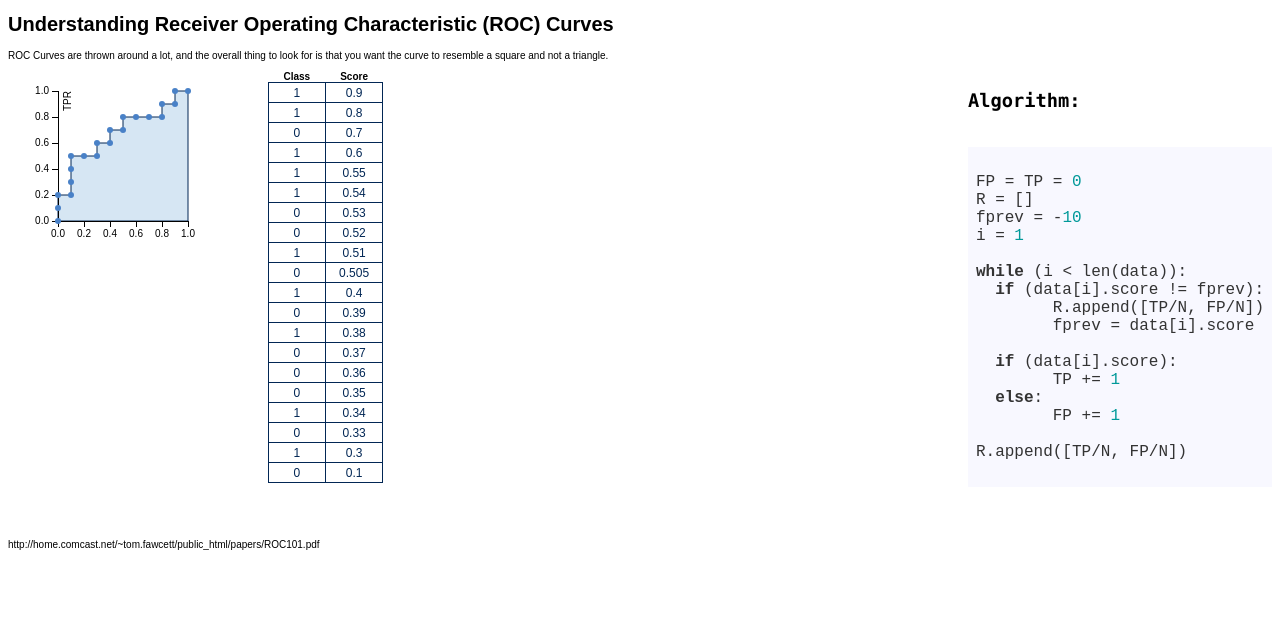
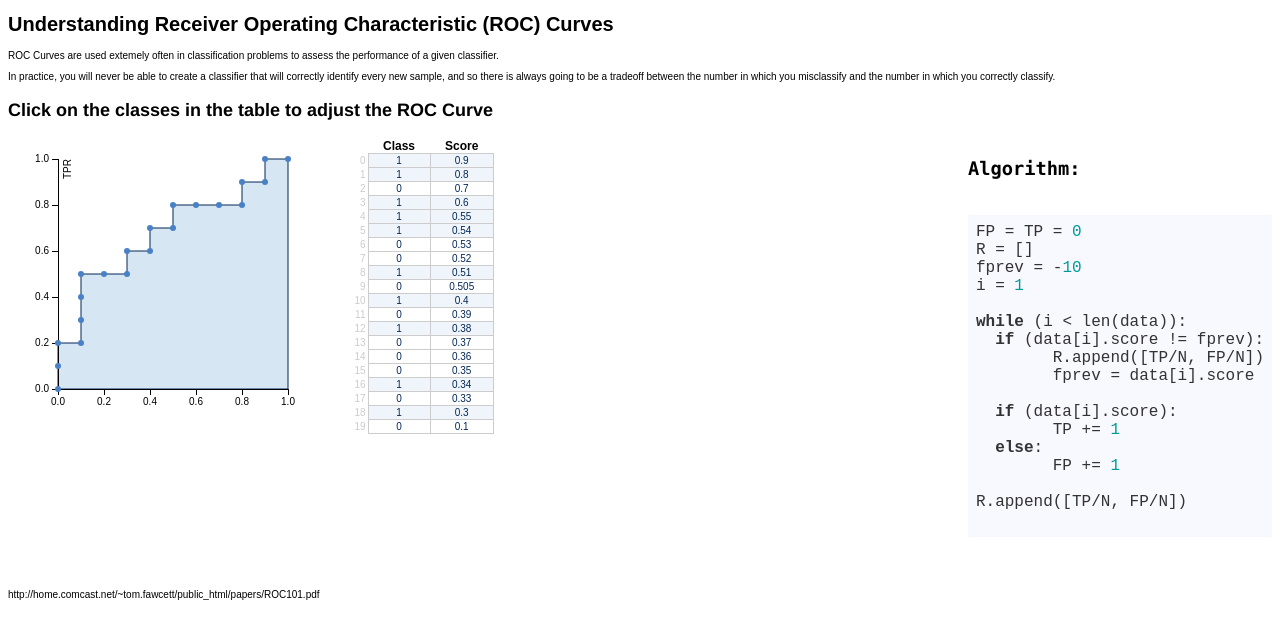
Before and after one commit to dvreed77/roc_curve, a plain HTML site: page index.html in a window 1280 px wide. Drawn offline with Linux system fonts and the light colour scheme.

Commit message:
Altered stylign a bit

```diff
--- a/index.html
+++ b/index.html
@@ -14,22 +14,27 @@
 </head>
 <body>
 	<h1>Understanding Receiver Operating Characteristic (ROC) Curves</h1>
-	<p> ROC Curves are thrown around a lot, and the overall thing to look for is that you want the curve to resemble a square and not a triangle.</p>
+	<p>ROC Curves are used extemely often in classification problems to assess the performance of a given classifier.</p>
+	<p>In practice, you will never be able to create a classifier that will correctly identify every new sample, and so there is always going to be a tradeoff between the number in which you misclassify and the number in which you correctly classify. </p>
+
+	<div id="workspace">
+		<h3>Click on the classes in the table to adjust the ROC Curve</h3>
 		<div id="roc">
 		</div>
 		<div id="chart">
 			<table>
 				<tr>
+					<th></th>
 					<th>Class</th>
 					<th>Score</th>
 				</tr>
 			</table>
 		</div>
+	</div>
 	<div id="code">
 		<h3>Algorithm:</h3>
 		<pre>
-			<code class="python">
-FP = TP = 0
+			<code class="python">FP = TP = 0
 R = []
 fprev = -10
 i = 1
--- a/roc.js
+++ b/roc.js
@@ -1,6 +1,6 @@
 var margin = {top: 20, right: 20, bottom: 50, left: 50},
-    width = 200 - margin.left - margin.right,
-    height = 200 - margin.top - margin.bottom;
+    width = 300 - margin.left - margin.right,
+    height = 300 - margin.top - margin.bottom;
 
 var parseDate = d3.time.format("%d-%b-%y").parse;
 
@@ -47,8 +47,6 @@ var darea = svg.append("path")
   .attr("class", "area")
   .attr("d", area)
 
-
-
 svg.append("g")
   .attr("class", "x axis")
   .attr("transform", "translate(0," + height + ")")
@@ -82,9 +80,10 @@ var cols = d3.select('#chart table').selectAll("tr.data")
 .data(data)
 .enter()
 .append("tr")
-.html(function(d){return "<td>"+d.class+"</td><td>" + d.score + "</td>";})
+.html(function(d){return "<td class='ind'>"+d.index+"</td><td>"+d.class+"</td><td>" + d.score + "</td>";})
 .on("mouseover", mouseover1)
 .on("mouseout", mouseout1)
+.attr("class", function(d) {return (d.class == 1) ? "class1"  : "";})
 .on("click", click);
 // .text(function(d){return d.score;})
 
@@ -111,7 +110,8 @@ function click(f) {
   // cols.
   R2 = roc(data)
   d3.select(this)
-  .html(function(d){return "<td>"+d.class+"</td><td>" + d.score + "</td>";})
+  .html(function(d){return "<td class='ind'>"+d.index+"</td><td>"+d.class+"</td><td>" + d.score + "</td>";})
+  .classed(function(d) {return (d.class == 1) ? "class1"  : "";});
 
   darea.datum(R2)
   .attr("class", "area")
@@ -126,10 +126,12 @@ function click(f) {
 function mouseover1(d) {
   circs.filter(function(f) { return f.index == d.index; }).attr("r", 5);
   d3.select(this).attr("class", "select")
+  .classed("class1", function(d) {return (d.class == 1) ? true  : false;});
 }
 function mouseout1(d) {
   circs.filter(function(f) { return f.index == d.index; }).attr("r", 3);
   d3.select(this).attr("class", "")
+  .classed("class1", function(d) {return (d.class == 1) ? true  : false;});
 }
 
 
--- a/style.css
+++ b/style.css
@@ -16,24 +16,29 @@ body {
 
 table {
 	border-collapse: collapse;
+	font-size: 10px;
 }
 
 th {
 	text-align: center;
 	padding: 0 15px;
+	font-size: 12px;
 }
 
 td {
-	font-size: 1.2em;
-	border: 1px solid rgb(2, 39, 85);
+	/*font-size: 1.2em;*/
+	border: 1px solid #CCC;
 	color: rgb(2, 39, 85);
-	padding: 3px 7px 2px 7px;
+	/*padding: 3px 7px 2px 7px;*/
 	text-align: center;
 }
 
+tr.class1 {
+	background-color: rgba(214, 230, 243, 0.4);
+}
 #roc {
 	float: left;
-	margin-right: 60px;
+	margin-right: 30px;
 }
 
 #chart {
@@ -63,3 +68,16 @@ tr.select {
 	font-size: 16px;
 	float: right;
 }
+
+#workspace h3 {
+	font-family: Helvetica;
+	font-size: 18px;
+}
+
+td.ind {
+	border: none;
+	text-align: right;
+	color: #CCC;
+	padding-right: 2px;
+	background-color: white;
+}
```
Lines whose indentation alone changed are shown as unchanged.
